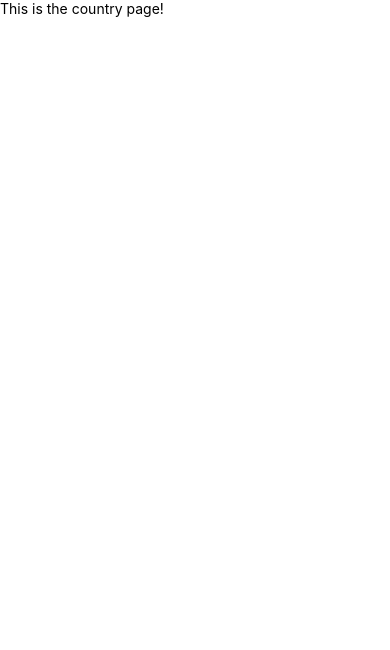
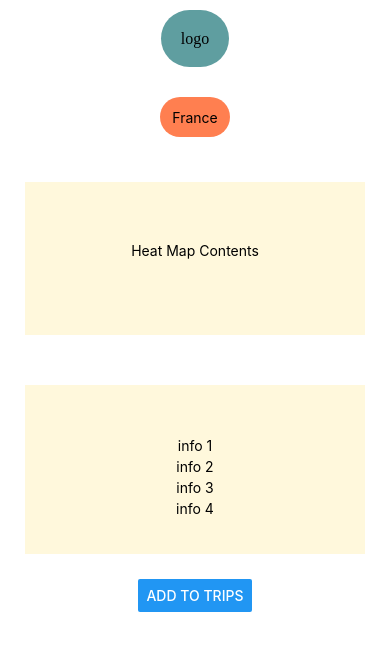
Before and after one commit to CHARIOT-SEB/Covid-Travel-App-Frontend, a React Native app: screen /IndividualCountry in a window 390 px wide. Shown: the top 650 px of the page. Built offline with nearby package versions, Linux system fonts and the light colour scheme.

Commit message:
start layout of individual country screen

```diff
--- a/screens/IndividualCountry.tsx
+++ b/screens/IndividualCountry.tsx
@@ -1,22 +1,89 @@
 import React from 'react';
-import { View, Text, StyleSheet } from 'react-native';
+import { View, Text, StyleSheet, Button } from 'react-native';
+import { SafeAreaProvider } from 'react-native-safe-area-context';
 
-const IndividualCountry = () => {
+const IndividualCountry = (props: any) => {
+  const nav = props.navigation;
   return (
-    <View>
-      <Text>This is the country page!</Text>
-    </View>
+    <SafeAreaProvider>
+      <View style={styles.container}>
+        <View style={styles.logo}> logo</View>
+        <View style={styles.countryTitle}>
+          <Text>France</Text>
+        </View>
+        <View style={styles.heatMapContainer}>
+          <Text style={styles.heatMap}>Heat Map Contents</Text>
+        </View>
+        <View style={styles.countryInfoContainer}>
+          <Text style={styles.info}>info 1</Text>
+          <Text style={styles.info}>info 2</Text>
+          <Text style={styles.info}>info 3</Text>
+          <Text style={styles.info}>info 4</Text>
+        </View>
+        <Button title='Add to trips' onPress={() => nav.navigate('Trips')}>
+          {' '}
+        </Button>
+      </View>
+    </SafeAreaProvider>
   );
 };
 
 const styles = StyleSheet.create({
   container: {
+    flexDirection: 'column',
+    justifyContent: 'center',
+    alignItems: 'center'
+  },
+  logo: {
     flex: 1,
-    backgroundColor: '#fff',
+    height: 20,
+    padding: 20,
+    margin: 10,
+    borderRadius: 80,
+    alignItems: 'stretch',
+    backgroundColor: '#5f9ea0'
+  },
+  countryTitle: {
+    height: 5,
+    margin: 20,
+    padding: 20,
+    width: 70,
+    backgroundColor: '#ff7f50',
+    borderRadius: 20,
     alignItems: 'center',
-    justifyContent: 'center',
+    justifyContent: 'center'
   },
+  heatMapContainer: {
+    flex: 3,
+    flexDirection: 'row',
+    margin: 25,
+    height: 20,
+    alignItems: 'stretch',
+    alignSelf: 'stretch',
+    padding: 50,
+    backgroundColor: '#fff8dc',
+    justifyContent: 'center'
+  },
+  heatMap: {
+    flexDirection: 'row',
+    margin: 10,
+    color: '#000000',
+    alignItems: 'center',
+    justifyContent: 'center'
+  },
+  countryInfoContainer: {
+    backgroundColor: '#fff8dc',
+    flex: 4,
+    flexDirection: 'column',
+    alignSelf: 'stretch',
+    margin: 25,
+    height: 20,
+    padding: 50
+  },
+  info: {
+    margin: 2,
+    alignSelf: 'center'
+  }
 });
 
-
 export default IndividualCountry;
```
